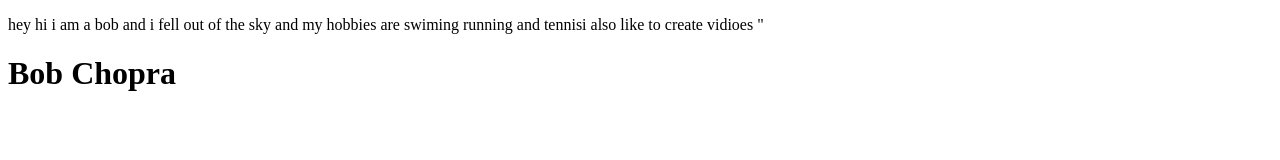
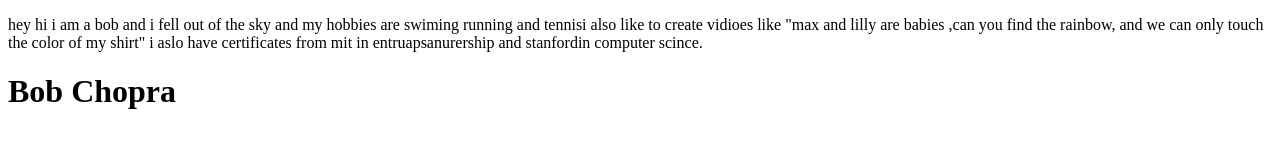
Before and after one commit to Shaq89/Bob-Profile, a plain HTML site: page index.html in a window 1280 px wide. Drawn offline with Linux system fonts and the light colour scheme.

Commit message:
Update index.html
add some more text

```diff
--- a/index.html
+++ b/index.html
@@ -5,7 +5,7 @@
 
   </head>
   <body>
-    <p>hey hi i am a bob and i fell out of the sky and my hobbies are swiming running and tennisi also like to create vidioes "</p>
+    <p>hey hi i am a bob and i fell out of the sky and my hobbies are swiming running and tennisi also like to create vidioes like "max and lilly are babies ,can you find the rainbow, and we can only touch the color of my shirt" i aslo have certificates from mit in entruapsanurership and stanfordin computer scince.</p>
 
     <H1>Bob Chopra</H1>
   </body>
```
